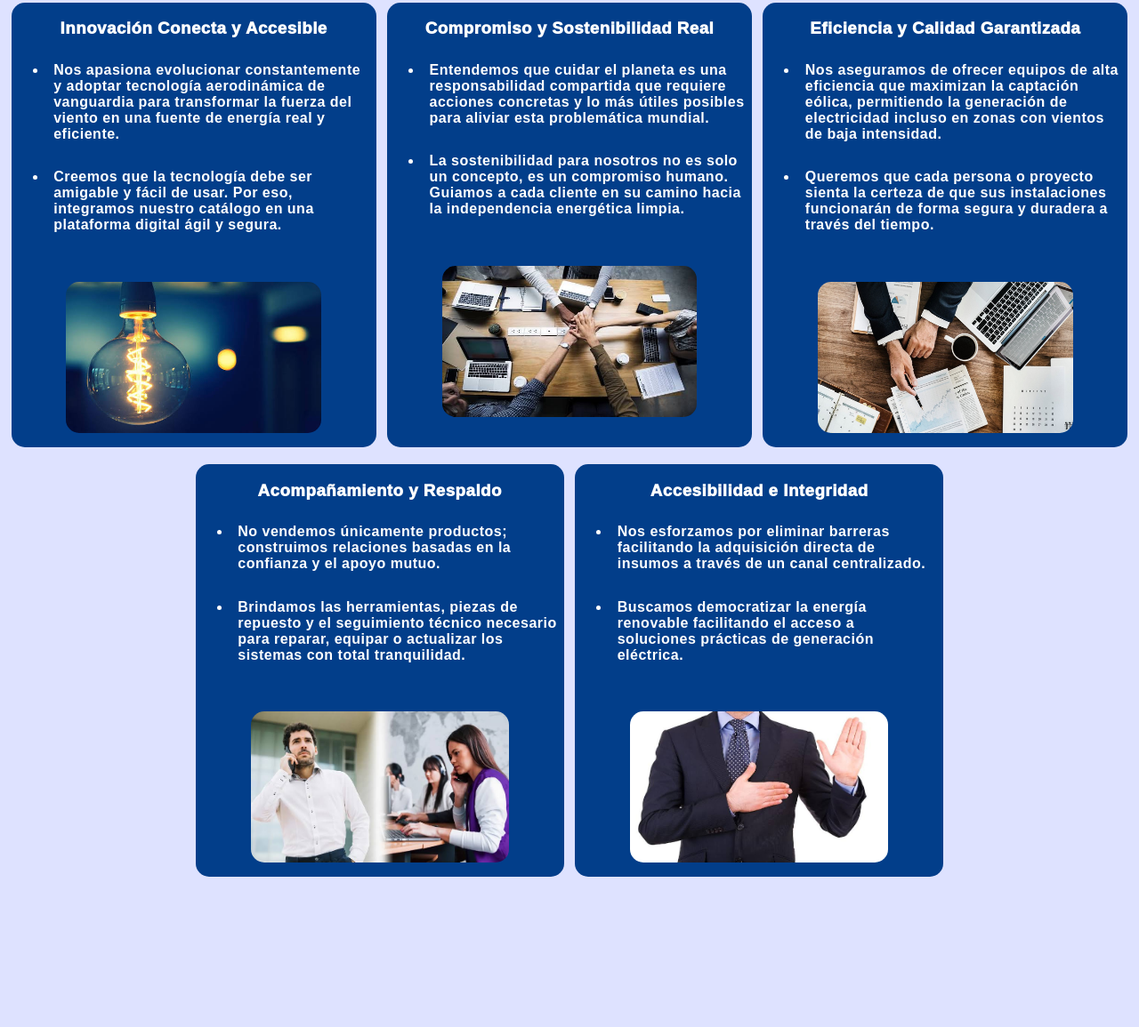
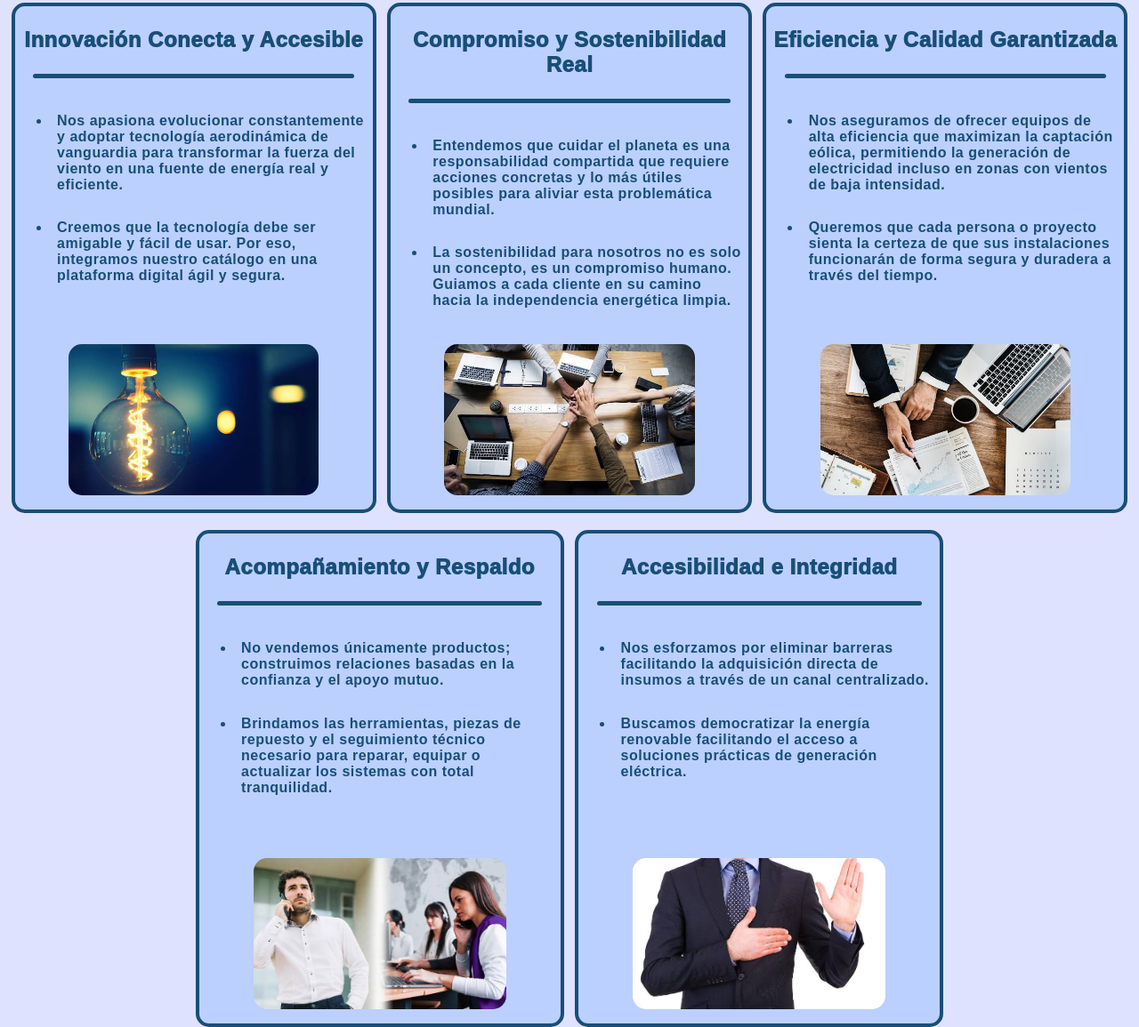
Before and after one commit to JesusEMorales/Windblade, a plain HTML site: page misionvision.html in a window 1280 px wide. Shown: the part 909-2064 px from the top of the page at 89% size. Before the commit the page ends 1895 px from the top, so only its background shows below. Drawn offline with Linux system fonts and the light colour scheme; a script that the page names is missing.

Commit message:
Valores para PC CSS finalizado

```diff
--- a/misionvision.css
+++ b/misionvision.css
@@ -146,7 +146,7 @@ h1 {
 }
 
 .contenedor1 {
-    background-image: linear-gradient(rgba(0, 0, 0, 0.4), rgba(0, 0, 0, 0.4)), url('Img/mision.jpg');
+    background-image: linear-gradient(rgba(0, 0, 0, 0.4), rgba(0, 0, 0, 0.7)), url('Img/mision.jpg');
     background-size: cover;
     background-position: center;
     background-repeat: no-repeat;
@@ -161,7 +161,7 @@ h1 {
 }
 
 .contenedor2 {
-    background-image: linear-gradient(rgba(0, 0, 0, 0.4), rgba(0, 0, 0, 0.4)), url('Img/vision.jpg');
+    background-image: linear-gradient(rgba(0, 0, 0, 0.4), rgba(0, 0, 0, 0.7)), url('Img/vision.jpg');
     background-size: cover;
     background-position: center;
     background-repeat: no-repeat;
@@ -177,15 +177,17 @@ h1 {
 
 .contenedor1:hover {
     transform: translateY(-6px);
+    transition: transform 0.3s ease;
 }
 
 .contenedor2:hover {
     transform: translateY(-6px);
+    transition: transform 0.3s ease;
 }
 
 .textomedio {
     padding: 2%;
-    background-color: #001d3d;
+    background-color: #003566;
     margin: 2%;
     border-radius: 15px;
     color: #ffffff;
@@ -210,10 +212,12 @@ h1 {
 .titulo:hover {
     color: #ffc600;
     transform: scale(1.2);
+    transition: transform 0.3s ease;
 }
 
 .titulogrande:hover {
     transform: scale(1.2);
+    transition: transform 0.3s ease;
 }
 
 .valores {
@@ -224,96 +228,115 @@ h1 {
 }
 
 .valor {
-    background-color: #023e8a;
+    background-color: #bbd0ff;
+    border: 4px solid #184e77;
     border-radius: 15px;
     font-family: sans-serif;
-    width: 50%;
+    flex: 1;
+    display: flex;
+    flex-direction: column;
 }
 
 .valorbajo {
-    background-color: #023e8a;
+    background-color: #bbd0ff;
+    border: 4px solid #184e77;
     border-radius: 15px;
     font-family: sans-serif;
     margin-left: 16.5%;
     width: 33%;
+    flex: 1;
+    display: flex;
+    flex-direction: column;
 }
 
 .valoralto {
-    background-color: #023e8a;
+    background-color: #bbd0ff;
+    border: 4px solid #184e77;
     border-radius: 15px;
     font-family: sans-serif;
     margin-right: 16.5%;
     width: 33%;
+    flex: 1;
+    display: flex;
+    flex-direction: column;
 }
 
 .valor p {
-    padding: 2%;
     font-weight: 700;
     font-family: sans-serif;
-    color: #ffffff;
+    color: #184e77;
+    padding: 2%;
 }
 
 .valor h3 {
     font-weight: 1000;
-    color: #ffffff;
+    color: #184e77;
+    text-align: center;
+    font-size: x-large;
 }
 
 .valor li {
-    color: #ffffff;
+    color: #184e77;
 }
 
 h3:hover {
-    color: #ffc600;
+    color: #153243;
 }
 
 li:hover {
-    color: #ffc600;
+    color: #153243;
 }
 
 li p:hover{
-    color: #ffc600;
+    color: #153243;
 }
 
 .valorbajo p {
-    padding: 2%;
     font-weight: 700;
     font-family: sans-serif;
-    color: #ffffff;
+    color: #184e77;
+    padding: 2%;
 }
 
 .valorbajo h3 {
     font-weight: 1000;
-    color: #ffffff;
+    color: #184e77;
+    text-align: center;
+    font-size: x-large;
 }
 
 .valorbajo li {
-    color: #ffffff;
+    color: #184e77;
 }
 
 .valoralto p {
-    padding: 2%;
     font-weight: 700;
     font-family: sans-serif;
-    color: #ffffff;
+    color: #184e77;
+    padding: 2%;
 }
 
 .valoralto h3 {
     font-weight: 1000;
-    color: #ffffff;
+    color: #184e77;
+    text-align: center;
+    font-size: x-large;
 }
 
 .valoralto li {
-    color: #ffffff;
+    color: #184e77;
 }
 
 .valores img{
     width: 70%;
-    margin-bottom: 3%;
+    height: 170px;
+    object-fit: cover;
     border-radius: 15px;
 }
 
 .valor:hover{
     transform: translateY(-6px);
+    transition: transform 0.3s ease;
 }
 
 .valorbajo:hover{
@@ -325,5 +348,32 @@ li p:hover{
 }
 
 .valores img:hover{
-    transform: translateY(4px);
+    transform: translateY(-4px);
+    transition: transform 0.3s ease;
 }
+
+.valor .img-container {
+    margin-top: auto;
+    text-align: center;
+    margin-bottom: 3%;
+}
+
+.deco{
+    width: 90%;
+    height: 5px;
+    background-color: #184e77;
+    margin: 0;
+    border-radius: 5px;
+}
+
+.valoralto .img-container {
+    margin-top: auto;
+    text-align: center;
+    margin-bottom: 3%;
+}
+
+.valorbajo .img-container {
+    margin-top: auto;
+    text-align: center;
+    margin-bottom: 3%;
+}
--- a/misionvision.html
+++ b/misionvision.html
@@ -62,60 +62,57 @@
     </center>
     <div class="valores">
         <div class="valor">
-            <center>
-                <h3>Innovación Conecta y Accesible</h3>
-            </center>
+            <h3>Innovación Conecta y Accesible</h3>
+            <center><div class="deco"></div></center>
             <ul>
                 <li>
-                    <p>Nos apasiona evolucionar constantemente y adoptar tecnología aerodinámica de vanguardia
-                        para transformar la fuerza del viento en una fuente de energía real y eficiente.</p>
+                    <p>Nos apasiona evolucionar constantemente y adoptar tecnología aerodinámica de vanguardia para
+                        transformar la fuerza del viento en una fuente de energía real y eficiente.</p>
                 </li>
+                <li>
+                    <p>Creemos que la tecnología debe ser amigable y fácil de usar. Por eso, integramos nuestro catálogo
+                        en una plataforma digital ágil y segura.</p>
+                </li>
+            </ul>
+            <div class="img-container">
+                <img src="Img/innovar.jpg" alt="Innovación">
+            </div>
+        </div>
 
-                <li>
-                    <p>Creemos que la tecnología debe ser amigable y fácil de usar.
-                        Por eso, integramos nuestro catálogo en una plataforma digital ágil y segura.</p>
-                </li>
-                </p>
-            </ul>
-            <center><img src="Img/innovar.jpg" alt="#" height="170px"></center>
-        </div>
         <div class="valor">
-            <center>
-                <h3>Compromiso y Sostenibilidad Real</h3>
-            </center>
+            <h3>Compromiso y Sostenibilidad Real</h3>
+            <center><div class="deco"></div></center>
             <ul>
                 <li>
                     <p>Entendemos que cuidar el planeta es una responsabilidad compartida que requiere acciones
                         concretas y lo más útiles posibles para aliviar esta problemática mundial.</p>
                 </li>
+                <li>
+                    <p>La sostenibilidad para nosotros no es solo un concepto, es un compromiso humano. Guiamos a cada
+                        cliente en su camino hacia la independencia energética limpia.</p>
+                </li>
+            </ul>
+            <div class="img-container">
+                <img src="Img/compromiso.jpg" alt="Compromiso">
+            </div>
+        </div>
 
-                <li>
-                    <p>La sostenibilidad para nosotros no es solo un concepto, es un compromiso humano.
-                        Guiamos a cada cliente en su camino hacia la independencia
-                        energética limpia.</p>
-                </li>
-                </p>
-            </ul>
-            <center><img src="Img/compromiso.jpg" alt="#" height="170px"></center>
-        </div>
         <div class="valor">
-            <center>
-                <h3>Eficiencia y Calidad Garantizada</h3>
-            </center>
+            <h3>Eficiencia y Calidad Garantizada</h3>
+            <center><div class="deco"></div></center>
             <ul>
                 <li>
                     <p>Nos aseguramos de ofrecer equipos de alta eficiencia que maximizan la captación eólica,
-                        permitiendo
-                        la generación de electricidad incluso en zonas con vientos de baja intensidad.</p>
+                        permitiendo la generación de electricidad incluso en zonas con vientos de baja intensidad.</p>
                 </li>
-
                 <li>
-                    <p>Queremos que cada persona o proyecto sienta la certeza de que
-                        sus instalaciones funcionarán de forma segura y duradera a través del tiempo.</p>
+                    <p>Queremos que cada persona o proyecto sienta la certeza de que sus instalaciones funcionarán de
+                        forma segura y duradera a través del tiempo.</p>
                 </li>
-                </p>
             </ul>
-            <center><img src="Img/eficacia.jpg" alt="#" height="170px"></center>
+            <div class="img-container">
+                <img src="Img/eficacia.jpg" alt="Eficiencia">
+            </div>
         </div>
     </div>
     <br>
@@ -124,6 +121,7 @@
             <center>
                 <h3>Acompañamiento y Respaldo </h3>
             </center>
+            <center><div class="deco"></div></center>
             <ul>
                 <li>
                     <p>No vendemos únicamente productos;
@@ -136,12 +134,15 @@
                 </li>
                 </p>
             </ul>
+            <div class="img-container">
             <center><img src="Img/respaldo.jpg" alt="#" height="170px"></center>
+            </div>
         </div>
         <div class="valoralto">
             <center>
                 <h3>Accesibilidad e Integridad</h3>
             </center>
+            <center><div class="deco"></div></center>
             <ul>
                 <li>
                     <p>Nos esforzamos por eliminar barreras facilitando la adquisición
@@ -154,7 +155,9 @@
                 </li>
                 </p>
             </ul>
+            <div class="img-container">
             <center><img src="Img/inte2.jpg" alt="#" height="170px"></center>
+            </div>
         </div>
     </div>
     <script src="misionvision.js"></script>
```
